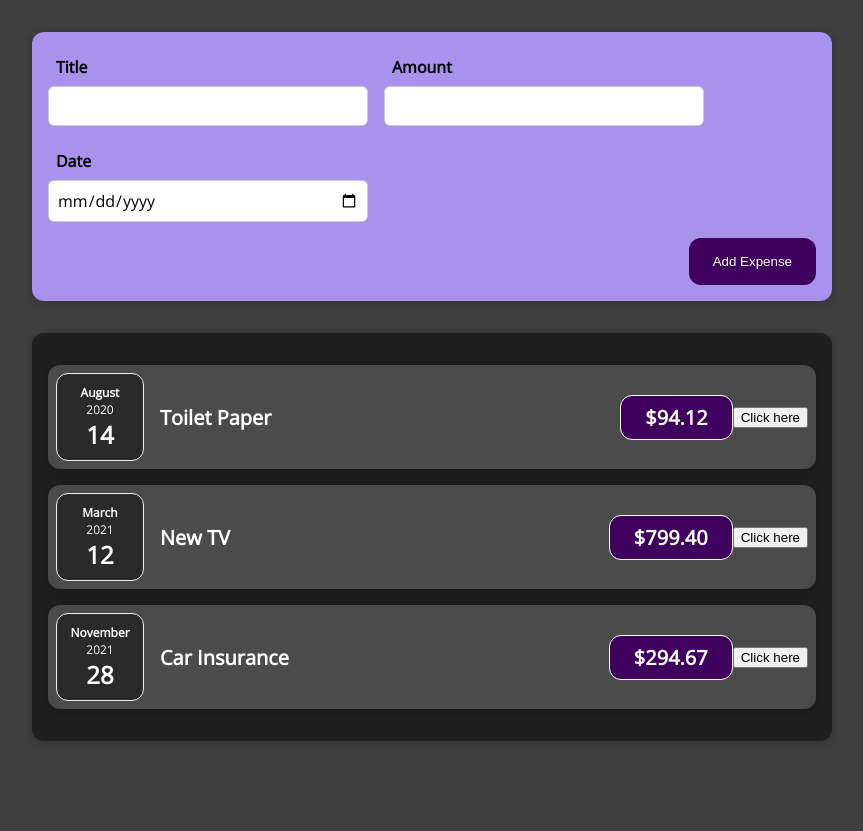
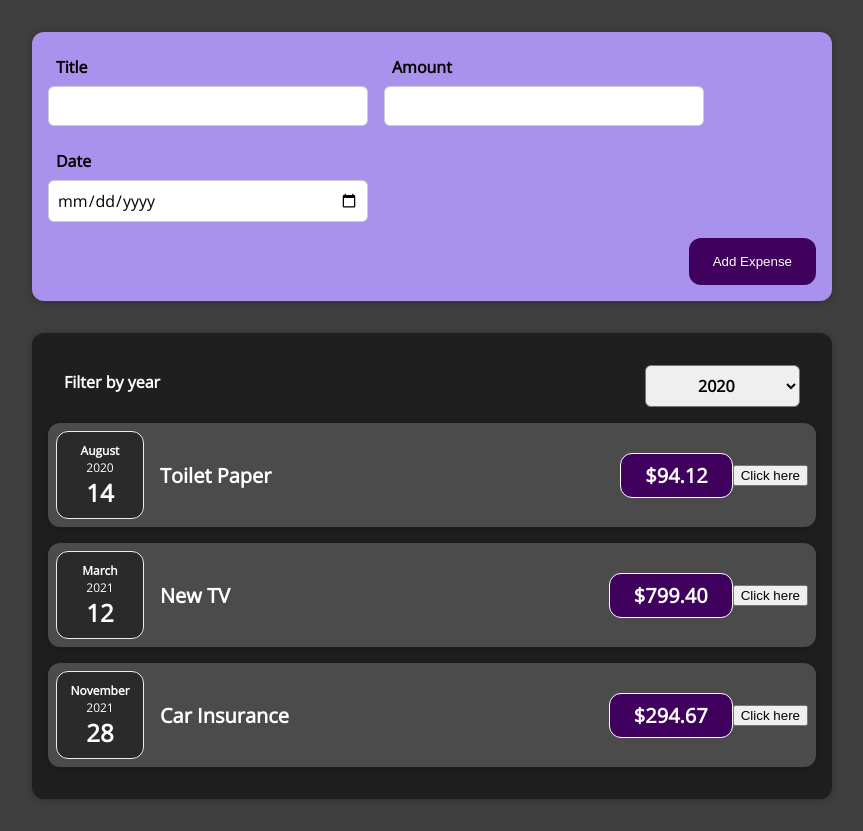
Before and after one commit to ebenofere/expense-tracker-js, a React (Create React App) app: page / in a window 1280 px wide. Shown: the whole page, without its empty margins (208-1071 px from the left). Before the commit the page ends 800 px from the top, so only its background shows below. Built offline with nearby package versions, Linux system fonts and the light colour scheme.

Commit message:
26. Implementing Two-Way Binding

```diff
--- a/src/components/Expenses/Expenses.js
+++ b/src/components/Expenses/Expenses.js
@@ -1,10 +1,22 @@
 import ExpenseItem from "./ExpenseItem";
+import Card from "../UI/Card";
+import ExpensesFilter from "./ExpensesFilter";
 import "./Expenses.css";
-import Card from "../UI/Card";
+import { useState } from "react";
 
 const Expenses = ({ items }) => {
+  const [filteredYear, setFilteredYear] = useState("2020");
+
+  const filterChangeHandler = (selectedYear) => {
+    setFilteredYear(selectedYear);
+  };
+
   return (
     <Card className="expenses">
+      <ExpensesFilter
+        selected={filteredYear}
+        onChangeFilter={filterChangeHandler}
+      />
       <ExpenseItem
         title={items[0].title}
         amount={items[0].amount}
--- /dev/null
+++ b/src/components/Expenses/ExpensesFilter.js
@@ -0,0 +1,24 @@
+import "./expensesFilter.css";
+
+const ExpensesFilter = ({ selected, onChangeFilter }) => {
+  const dropdownChangeHandler = (event) => {
+    console.log(event.target.value);
+    onChangeFilter(event.target.value);
+  };
+
+  return (
+    <div className="expenses-filter">
+      <div className="expenses-filter_control">
+        <label>Filter by year</label>
+        <select value={selected} onChange={dropdownChangeHandler}>
+          <option value="2022">2022</option>
+          <option value="2021">2021</option>
+          <option value="2020">2020</option>
+          <option value="2019">2019</option>
+        </select>
+      </div>
+    </div>
+  );
+};
+
+export default ExpensesFilter;
--- /dev/null
+++ b/src/components/Expenses/expensesFilter.css
@@ -0,0 +1,24 @@
+.expenses-filter {
+    color: white;
+    padding: 0 1rem;
+}
+
+.expenses-filter_control {
+    width: 100%;
+    display: flex;
+    align-items: center;
+    justify-content: space-between;
+    margin: 1rem 0;
+}
+
+.expenses-filter label {
+    font-weight: bold;
+    margin-bottom: 0.5rem;
+}
+
+.expenses-filter select {
+    font: inherit;
+    padding: 0.5rem 3rem;
+    font-weight: bold;
+    border-radius: 6px;
+}
```
